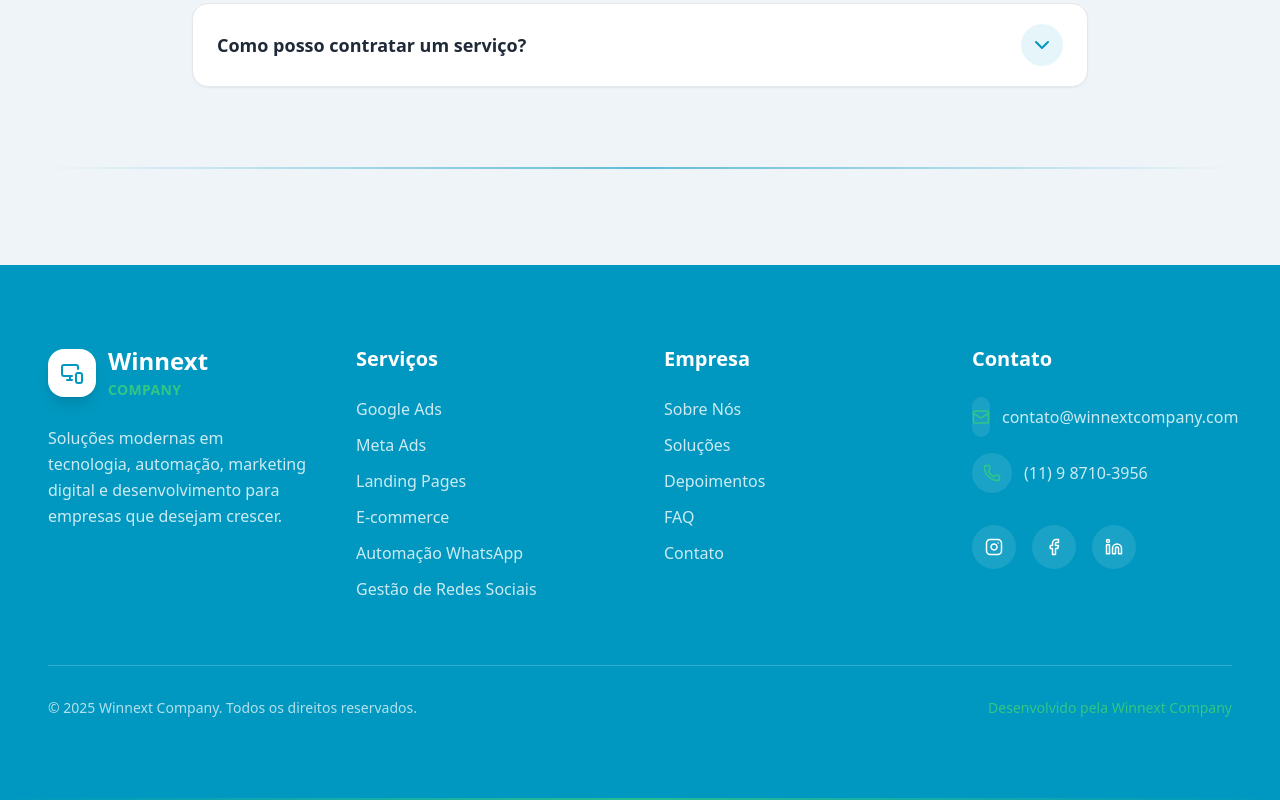
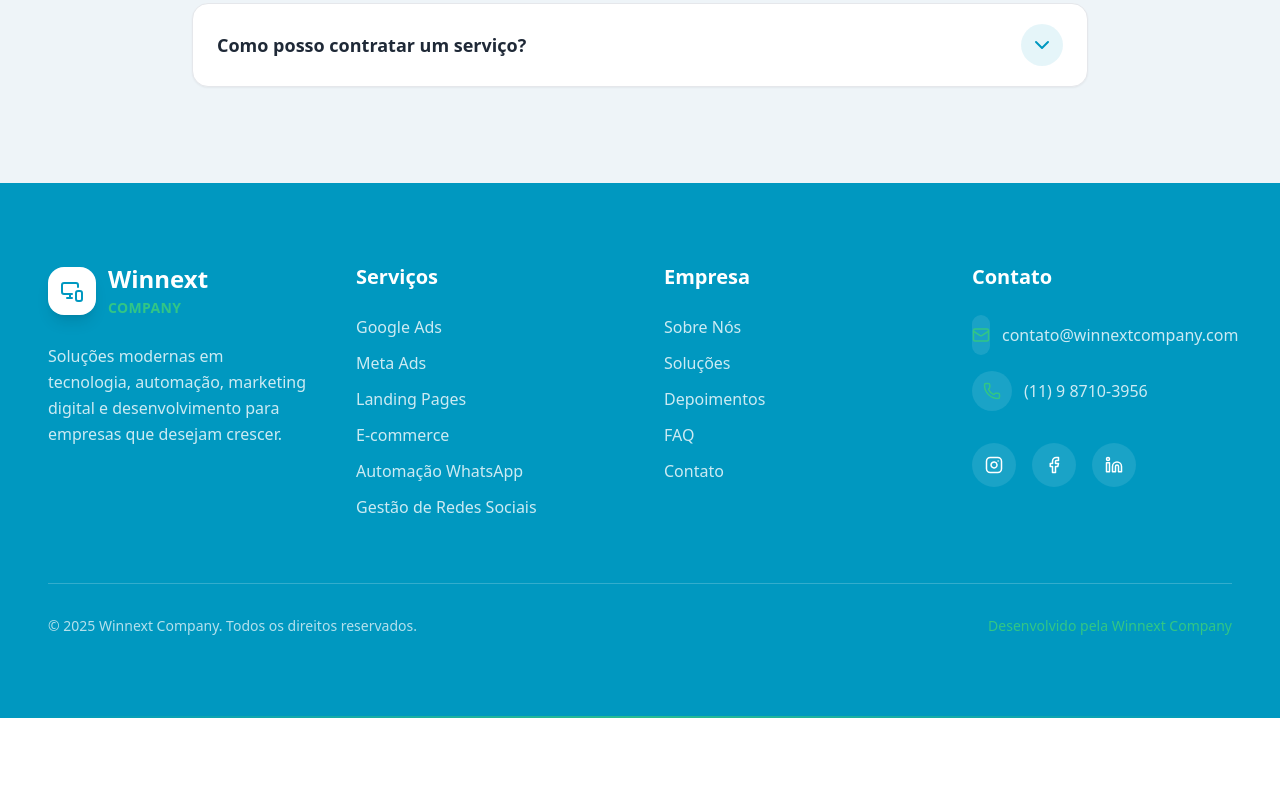
Before and after one commit to BrunoRezende96/winnextsite, a React (Vite) app: page / in a window 1280 px wide. Shown: the part 8527-9327 px from the top of the page. After the commit the page ends 9245 px from the top, so only its background shows below. Built offline with nearby package versions, Linux system fonts and the light colour scheme; a web font is replaced by a local one.

Commit message:
Fixe TSX errors

```diff
--- a/src/Pages/Home.tsx
+++ b/src/Pages/Home.tsx
@@ -1,5 +1,4 @@
 import Cards from "../components/cards"
-import Slider from "../components/slides"
 import About from "../sections/About"
 import BannerSlider from "../components/BannerSlider"
 import { useState, useEffect } from "react"
--- a/src/sections/FAQSection.tsx
+++ b/src/sections/FAQSection.tsx
@@ -201,8 +201,6 @@ export function FAQSection() {
         </div>
       </div>
 
-      {/* Linha decorativa */}
-      <div className="mt-20 w-full h-[2px] bg-gradient-to-r from-transparent via-[#0098c0] to-transparent opacity-60" />
     </section>
   );
 }
--- a/src/sections/HeroSection.tsx
+++ b/src/sections/HeroSection.tsx
@@ -46,8 +46,7 @@ export default function HeroSlider() {
           key={index}
           className={`
             absolute inset-0 transition-all duration-1000
-            ${
-              current === index
+            ${current === index
               ? "opacity-100 scale-100 z-10"
               : "opacity-0 scale-105 z-0"
             }
@@ -167,8 +166,7 @@ export default function HeroSlider() {
               rounded-full
               transition-all
               duration-500
-              ${
-                current === index
+              ${current === index
                 ? "w-14 h-3 bg-white"
                 : "w-3 h-3 bg-white/50"
               }
@@ -182,7 +180,7 @@ export default function HeroSlider() {
       <div className="absolute bottom-0 right-0 w-[400px] h-[400px] bg-[#32c685]/20 blur-3xl rounded-full z-0" />
 
       {/* Custom Shape */}
-      <style jsx>{`
+      <style>{`
           .clip-path-slant {
             clip-path: polygon(25% 0%, 100% 0%, 100% 100%, 0% 100%);
           }
```
Also changed, not shown: src/sections/Plans.tsx (renamed from src/sections/Plans.jsx), src/sections/ServicesSection.tsx (renamed from src/sections/ServicesSection.jsx). Lines whose indentation alone changed are shown as unchanged.
